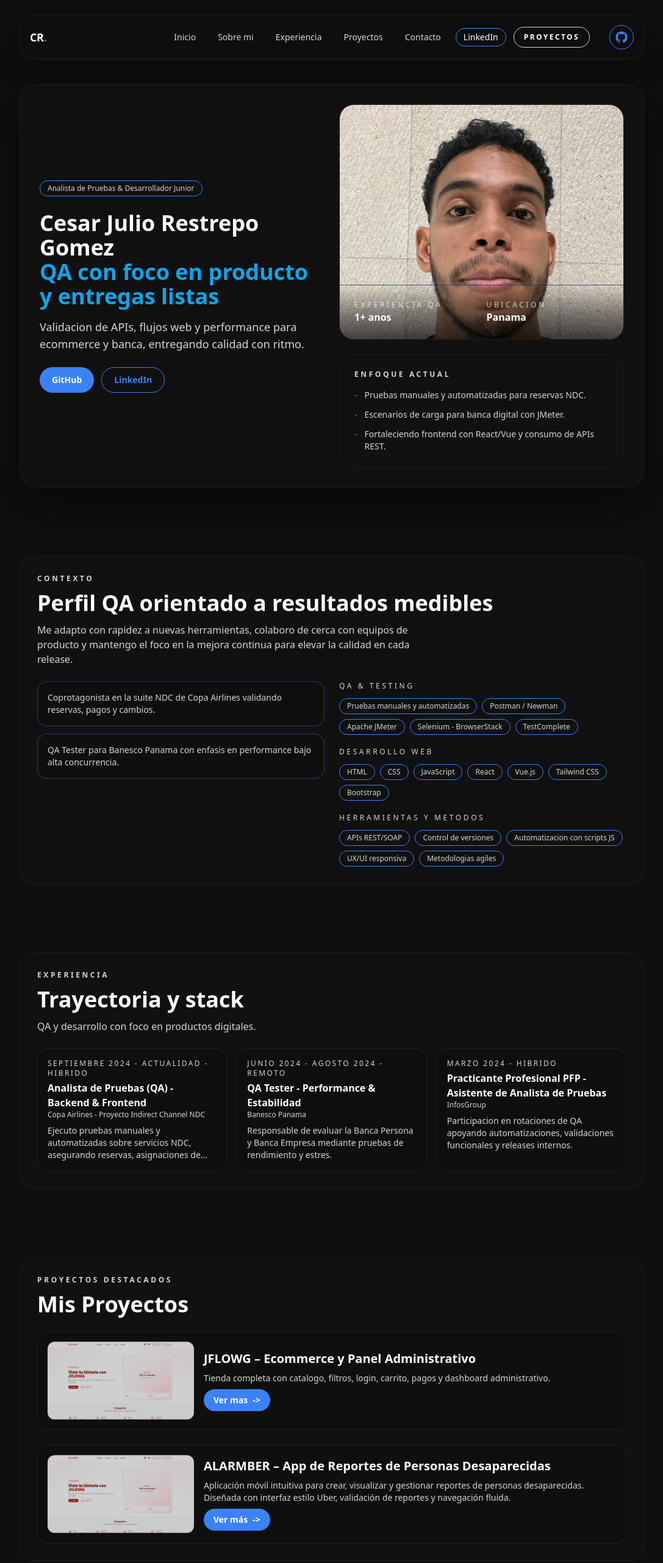
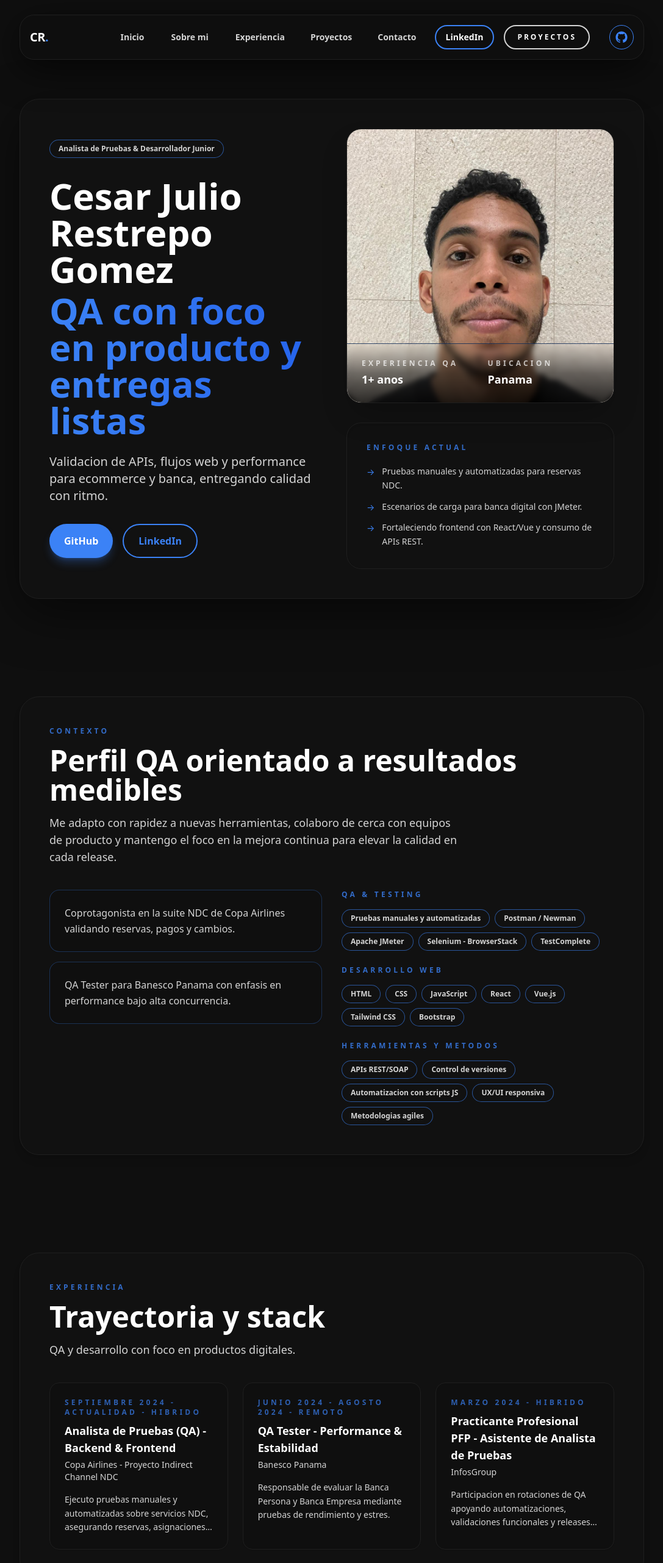
Before and after one commit to Restt015/PortafolioCR, a React (Vite) app in the folder Portafolio/: page / in a window 1280 px wide. Shown: the top 2563 px of the page at 61% size, without its empty margins (96-1183 px from the left). Built offline with nearby package versions, Linux system fonts and the light colour scheme.

Commit message:
docs: Actualizacion de componentes

```diff
--- a/Portafolio/src/components/layout/Header.jsx
+++ b/Portafolio/src/components/layout/Header.jsx
@@ -16,22 +16,22 @@ export default function Header() {
   };
 
   return (
-    <header className="sticky top-4 z-50 rounded-3xl border border-[#1f1f1f] bg-[#0f0f0f]/90 p-4 shadow-[0_10px_40px_rgba(0,0,0,0.4)] backdrop-blur">
+    <header className="sticky top-4 z-50 rounded-3xl border border-[#1f1f1f] bg-[#0f0f0f]/95 p-4 shadow-[0_15px_60px_rgba(0,0,0,0.6)] backdrop-blur-md transition-shadow duration-300 hover:shadow-[0_20px_80px_rgba(59,130,246,0.15)]">
       <div className="flex items-center justify-between gap-4 md:gap-8">
         <div className="flex items-center gap-3">
-          <Link to="/" className="text-lg font-semibold tracking-tight text-white">
+          <Link to="/" className="text-xl font-bold tracking-tight text-white transition-colors hover:text-[#3b82f6]">
             CR<span className="text-[#3b82f6]">.</span>
           </Link>
           <button
             type="button"
-            className="inline-flex items-center justify-center rounded-full border border-[#3b82f6] px-3 py-2 text-xs font-semibold uppercase tracking-[0.2em] text-white transition hover:bg-[#3b82f6] hover:text-[#0f0f0f] md:hidden"
+            className="inline-flex items-center justify-center rounded-full border-2 border-[#3b82f6] px-4 py-2.5 text-xs font-bold uppercase tracking-[0.25em] text-white transition-all hover:scale-105 hover:bg-[#3b82f6] hover:text-[#0f0f0f] hover:shadow-lg hover:shadow-[#3b82f6]/40 md:hidden"
             onClick={() => setOpen((prev) => !prev)}
           >
             Menu
           </button>
         </div>
         <nav className="hidden flex-1 md:block">
-          <ul className="flex flex-wrap items-center justify-end gap-3 text-sm font-medium text-[#d4d4d4]">
+          <ul className="flex flex-wrap items-center justify-end gap-4 text-sm font-semibold text-[#d4d4d4]">
             {navigationItems.map((item) => (
               <li key={item.id}>
                 {item.id === 'projects' ? (
@@ -44,7 +44,7 @@ export default function Header() {
                 ) : (
                   <a
                     href={`/#${item.id}`}
-                    className="inline-flex rounded-full px-3 py-1 transition hover:text-[#3b82f6] hover:bg-[#111111]"
+                    className="inline-flex rounded-full px-3.5 py-2 transition-all hover:scale-105 hover:text-[#3b82f6] hover:bg-[#111111]"
                   >
                     {item.label}
                   </a>
@@ -56,7 +56,7 @@ export default function Header() {
                 href="https://www.linkedin.com/in/cesar-restrepo-9ba6b22a3?utm_source=share&utm_campaign=share_via&utm_content=profile&utm_medium=ios_app"
                 target="_blank"
                 rel="noopener noreferrer"
-                className="inline-flex items-center gap-2 rounded-full border border-[#3b82f6] px-3 py-1 text-white transition hover:bg-[#3b82f6] hover:text-[#0f0f0f]"
+                className="inline-flex items-center gap-2 rounded-full border-2 border-[#3b82f6] px-4 py-2 text-white transition-all hover:scale-105 hover:bg-[#3b82f6] hover:text-[#0f0f0f] hover:shadow-lg hover:shadow-[#3b82f6]/40"
               >
                 LinkedIn
               </a>
@@ -64,7 +64,7 @@ export default function Header() {
             <li>
               <Link
                 to="/projects"
-                className="inline-flex items-center rounded-full border border-[#d4d4d4] px-4 py-2 text-xs font-semibold uppercase tracking-[0.2em] text-white transition hover:border-[#3b82f6] hover:text-[#3b82f6]"
+                className="inline-flex items-center rounded-full border-2 border-[#d4d4d4] px-5 py-2.5 text-xs font-bold uppercase tracking-[0.25em] text-white transition-all hover:scale-105 hover:border-[#3b82f6] hover:text-[#3b82f6] hover:shadow-lg hover:shadow-[#3b82f6]/30"
               >
                 Proyectos
               </Link>
--- a/Portafolio/src/components/ui/ContactCard.jsx
+++ b/Portafolio/src/components/ui/ContactCard.jsx
@@ -4,12 +4,12 @@ export default function ContactCard({ title, value, href }) {
   return (
     <Tag
       href={href}
-      className="flex-1 rounded-2xl border border-[#d4d4d4]/30 bg-[#111111] p-4 text-sm text-[#d4d4d4] shadow-sm transition hover:border-[#3b82f6] hover:shadow-[0_10px_30px_rgba(59,130,246,0.25)]"
+      className="flex-1 rounded-2xl border border-[#d4d4d4]/20 bg-[#111111] p-6 text-sm text-[#d4d4d4] shadow-sm transition-all duration-300 hover:scale-[1.02] hover:border-[#3b82f6] hover:bg-[#111111] hover:shadow-[0_10px_40px_rgba(59,130,246,0.3)]"
       target={href ? '_blank' : undefined}
       rel={href ? 'noreferrer' : undefined}
     >
-      <p className="text-xs uppercase tracking-[0.3em] text-[#d4d4d4]">{title}</p>
-      <p className="mt-2 text-base font-semibold text-white">{value}</p>
+      <p className="text-xs font-bold uppercase tracking-[0.35em] text-[#3b82f6]/70">{title}</p>
+      <p className="mt-3 text-lg font-semibold text-white">{value}</p>
     </Tag>
   );
 }
--- a/Portafolio/src/components/ui/SectionHeading.jsx
+++ b/Portafolio/src/components/ui/SectionHeading.jsx
@@ -7,14 +7,20 @@ export default function SectionHeading({ eyebrow, title, subtitle, align = 'left
   const alignment = alignmentMap[align] ?? alignmentMap.left;
 
   return (
-    <div className={`flex flex-col gap-3 ${alignment}`}>
+    <div className={`flex flex-col gap-4 ${alignment}`}>
       {eyebrow && (
-        <span className="text-xs font-semibold uppercase tracking-[0.3em] text-[#d4d4d4]">
+        <span className="text-xs font-bold uppercase tracking-[0.35em] text-[#3b82f6]/80">
           {eyebrow}
         </span>
       )}
-      <h2 className="text-3xl md:text-4xl font-semibold text-white">{title}</h2>
-      {subtitle && <p className="max-w-2xl text-[#d4d4d4] text-base">{subtitle}</p>}
+      <h2 className="text-3xl font-bold leading-tight text-white sm:text-4xl lg:text-5xl">
+        {title}
+      </h2>
+      {subtitle && (
+        <p className="max-w-2xl text-base leading-relaxed text-[#d4d4d4] sm:text-lg">
+          {subtitle}
+        </p>
+      )}
     </div>
   );
 }
--- a/Portafolio/src/components/ui/Tag.jsx
+++ b/Portafolio/src/components/ui/Tag.jsx
@@ -1,6 +1,6 @@
 export default function Tag({ children }) {
   return (
-    <span className="inline-flex items-center rounded-full border border-[#3b82f6] bg-[#111111] px-3 py-1 text-xs font-medium text-[#d4d4d4]">
+    <span className="inline-flex items-center rounded-full border border-[#3b82f6]/60 bg-[#111111] px-3.5 py-1.5 text-xs font-semibold text-[#d4d4d4] transition-all duration-200 hover:border-[#3b82f6] hover:bg-[#3b82f6]/10 hover:text-white">
       {children}
     </span>
   );
--- a/Portafolio/src/index.css
+++ b/Portafolio/src/index.css
@@ -5,6 +5,16 @@
 :root {
   font-family: 'Space Grotesk', 'Sora', system-ui, -apple-system, BlinkMacSystemFont, 'Segoe UI', sans-serif;
   color-scheme: dark;
+
+  /* Spacing scale */
+  --spacing-section: 3rem;
+  --spacing-card: 2rem;
+  --spacing-element: 1.5rem;
+
+  /* Typography scale */
+  --line-height-tight: 1.2;
+  --line-height-normal: 1.5;
+  --line-height-relaxed: 1.7;
 }
 
 @layer base {
@@ -13,10 +23,35 @@
     min-height: 100vh;
     background-color: #0f0f0f;
     color: #ffffff;
+    -webkit-font-smoothing: antialiased;
+    -moz-osx-font-smoothing: grayscale;
+    text-rendering: optimizeLegibility;
   }
 
   ::selection {
     background-color: #3b82f6;
     color: #0f0f0f;
   }
+
+  /* Improved focus styles for accessibility */
+  *:focus-visible {
+    outline: 2px solid #3b82f6;
+    outline-offset: 2px;
+  }
+
+  /* Better heading defaults */
+  h1, h2, h3, h4, h5, h6 {
+    line-height: var(--line-height-tight);
+    font-weight: 600;
+  }
+
+  /* Better paragraph defaults */
+  p {
+    line-height: var(--line-height-relaxed);
+  }
+
+  /* Smooth scrolling */
+  html {
+    scroll-behavior: smooth;
+  }
 }
--- a/Portafolio/src/sections/About.jsx
+++ b/Portafolio/src/sections/About.jsx
@@ -13,7 +13,7 @@ export default function About() {
   return (
     <motion.section
       id="about"
-      className="py-10"
+      className="py-12 sm:py-16"
       initial="hidden"
       whileInView="visible"
       viewport={{ once: true, amount: 0.2 }}
@@ -21,28 +21,28 @@ export default function About() {
     >
       <motion.div
         variants={sectionVariants}
-        className="rounded-[24px] border border-[#1f1f1f] bg-[#111111] p-7 shadow-sm"
+        className="rounded-[32px] border border-[#1f1f1f] bg-[#111111] p-8 shadow-lg sm:p-10 lg:p-12"
       >
         <SectionHeading eyebrow="Contexto" title={aboutContent.title} subtitle={aboutContent.description} />
 
-        <div className="mt-6 grid gap-6 md:grid-cols-2">
-          <div className="space-y-3">
+        <div className="mt-10 grid gap-8 lg:grid-cols-2">
+          <div className="space-y-4">
             {aboutContent.highlights.slice(0, 2).map((item) => (
               <motion.div
                 key={item}
-                className="rounded-2xl border border-[#3b82f6]/40 bg-[#0f0f0f] p-4 text-sm text-[#d4d4d4]"
-                whileHover={{ scale: 1.02 }}
+                className="rounded-2xl border border-[#3b82f6]/30 bg-[#0f0f0f] p-6 text-base leading-relaxed text-[#d4d4d4] shadow-sm transition-all duration-300 hover:scale-[1.02] hover:border-[#3b82f6]/50 hover:bg-[#111111] hover:shadow-[0_10px_40px_rgba(59,130,246,0.15)]"
+                whileHover={{ y: -2 }}
               >
                 {item}
               </motion.div>
             ))}
           </div>
 
-          <div className="space-y-5">
+          <div className="space-y-6">
             {skills.map((group) => (
               <motion.div key={group.title} variants={sectionVariants}>
-                <p className="text-xs uppercase tracking-[0.3em] text-[#d4d4d4]">{group.title}</p>
-                <div className="mt-3 flex flex-wrap gap-2">
+                <p className="text-xs font-bold uppercase tracking-[0.35em] text-[#3b82f6]/80">{group.title}</p>
+                <div className="mt-4 flex flex-wrap gap-2">
                   {group.items.map((skill) => (
                     <Tag key={skill}>{skill}</Tag>
                   ))}
--- a/Portafolio/src/sections/Experience.jsx
+++ b/Portafolio/src/sections/Experience.jsx
@@ -13,7 +13,7 @@ export default function Experience() {
   return (
     <motion.section
       id="experience"
-      className="py-10"
+      className="py-12 sm:py-16"
       initial="hidden"
       whileInView="visible"
       viewport={{ once: true, amount: 0.2 }}
@@ -21,24 +21,24 @@ export default function Experience() {
     >
       <motion.div
         variants={sectionVariants}
-        className="rounded-[24px] border border-[#1f1f1f] bg-[#111111] p-7 shadow-sm"
+        className="rounded-[32px] border border-[#1f1f1f] bg-[#111111] p-8 shadow-lg sm:p-10 lg:p-12"
       >
         <SectionHeading
           eyebrow="Experiencia"
           title="Trayectoria y stack"
           subtitle="QA y desarrollo con foco en productos digitales."
         />
-        <div className="mt-6 grid gap-4 md:grid-cols-3">
+        <div className="mt-10 grid gap-6 md:grid-cols-2 lg:grid-cols-3">
           {items.map((item) => (
             <motion.div
               key={`${item.company}-${item.period}`}
-              className="rounded-2xl border border-[#1f1f1f] bg-[#0f0f0f] p-4 text-sm text-[#d4d4d4]"
-              whileHover={{ y: -4 }}
+              className="group rounded-2xl border border-[#1f1f1f] bg-[#0f0f0f] p-6 text-sm text-[#d4d4d4] shadow-sm transition-all duration-300 hover:scale-[1.03] hover:border-[#3b82f6]/50 hover:bg-[#111111] hover:shadow-[0_10px_40px_rgba(59,130,246,0.2)]"
+              whileHover={{ y: -6 }}
             >
-              <p className="text-xs uppercase tracking-[0.2em] text-[#d4d4d4]">{item.period}</p>
-              <p className="mt-1 text-base font-semibold text-white">{item.role}</p>
-              <p className="text-xs text-[#d4d4d4]">{item.company}</p>
-              <p className="mt-2 line-clamp-3">{item.summary}</p>
+              <p className="text-xs font-bold uppercase tracking-[0.35em] text-[#3b82f6]/70">{item.period}</p>
+              <p className="mt-2 text-lg font-bold text-white">{item.role}</p>
+              <p className="mt-1 text-sm text-[#d4d4d4]">{item.company}</p>
+              <p className="mt-4 line-clamp-3 leading-relaxed">{item.summary}</p>
             </motion.div>
           ))}
         </div>
--- a/Portafolio/src/sections/Hero.jsx
+++ b/Portafolio/src/sections/Hero.jsx
@@ -21,55 +21,57 @@ export default function Hero() {
   } = heroContent;
 
   return (
-    <motion.section id="hero" variants={sectionVariants} initial="hidden" animate="visible" className="py-10">
+    <motion.section id="hero" variants={sectionVariants} initial="hidden" animate="visible" className="py-12 sm:py-16">
       <motion.div
         variants={sectionVariants}
-        className="flex flex-col gap-6 rounded-[28px] border border-[#1f1f1f] bg-[#111111] p-8 shadow-[0_25px_80px_rgba(0,0,0,0.5)] md:flex-row md:items-center"
+        className="flex flex-col gap-8 rounded-[32px] border border-[#1f1f1f] bg-[#111111] p-8 shadow-[0_25px_80px_rgba(0,0,0,0.5)] sm:p-10 md:flex-row md:items-center lg:gap-12 lg:p-12"
       >
-        <div className="flex-1 space-y-6">
+        <div className="flex-1 space-y-8">
           <motion.div variants={sectionVariants}>
             <Tag>{role}</Tag>
           </motion.div>
-          <div className="space-y-4">
-            <motion.h1 variants={sectionVariants} className="text-4xl font-semibold text-white sm:text-4xl">
+          <div className="space-y-6">
+            <motion.h1 variants={sectionVariants} className="text-4xl font-bold leading-tight text-white sm:text-5xl lg:text-6xl">
               {name}
-              <span className="block text-sky-500">{punchline}</span>
+              <span className="mt-2 block bg-gradient-to-r from-[#3b82f6] to-[#2563eb] bg-clip-text text-transparent">
+                {punchline}
+              </span>
             </motion.h1>
-            <motion.p variants={sectionVariants} className="text-base text-[#d4d4d4] sm:text-lg">
+            <motion.p variants={sectionVariants} className="text-base leading-relaxed text-[#d4d4d4] sm:text-lg lg:text-xl">
               {description}
             </motion.p>
           </div>
-          <motion.div variants={sectionVariants} className="flex flex-wrap gap-3 text-sm font-semibold">
+          <motion.div variants={sectionVariants} className="flex flex-wrap gap-4 text-sm font-semibold">
             <motion.a
-              whileHover={{ scale: 1.02 }}
-              whileTap={{ scale: 0.98 }}
+              whileHover={{ scale: 1.03 }}
+              whileTap={{ scale: 0.97 }}
               href={primaryAction.href}
-              className="inline-flex items-center gap-2 rounded-full bg-[#3b82f6] px-5 py-2.5 text-white transition hover:bg-[#2563eb]"
+              className="inline-flex items-center gap-2 rounded-full bg-[#3b82f6] px-6 py-3.5 text-base text-white shadow-lg shadow-[#3b82f6]/30 transition-all hover:bg-[#2563eb] hover:shadow-xl hover:shadow-[#3b82f6]/40"
             >
               {primaryAction.label}
             </motion.a>
             <motion.a
-              whileHover={{ scale: 1.02 }}
-              whileTap={{ scale: 0.98 }}
+              whileHover={{ scale: 1.03 }}
+              whileTap={{ scale: 0.97 }}
               href={secondaryAction.href}
-              className="inline-flex items-center gap-2 rounded-full border border-[#3b82f6] px-5 py-2.5 text-[#3b82f6] transition hover:bg-[#111111]"
+              className="inline-flex items-center gap-2 rounded-full border-2 border-[#3b82f6] px-6 py-3.5 text-base text-[#3b82f6] transition-all hover:bg-[#3b82f6]/10"
             >
               {secondaryAction.label}
             </motion.a>
           </motion.div>
         </div>
-        <div className="flex flex-1 flex-col gap-6">
+        <div className="flex flex-1 flex-col gap-6 lg:gap-8">
           <motion.div
             variants={sectionVariants}
-            className="relative overflow-hidden rounded-3xl border border-[#1f1f1f] bg-[#111111]"
+            className="relative overflow-hidden rounded-3xl border border-[#1f1f1f] bg-[#111111] shadow-2xl"
           >
-            <img src={profileImg} alt={`Retrato de ${name}`} className="h-80 w-full object-cover object-center sm:h-96" />
+            <img src={profileImg} alt={`Retrato de ${name}`} className="h-80 w-full object-cover object-center sm:h-96 lg:h-[28rem]" />
             {!!metrics.length && (
-              <div className="absolute inset-x-0 bottom-0 flex flex-wrap gap-4 border-t border-[#3b82f6]/30 bg-gradient-to-t from-black/70 via-black/40 to-transparent p-6 text-sm text-white">
+              <div className="absolute inset-x-0 bottom-0 flex flex-wrap gap-6 border-t border-[#3b82f6]/30 bg-gradient-to-t from-black/80 via-black/50 to-transparent p-6 text-sm text-white backdrop-blur-sm">
                 {metrics.map((metric) => (
                   <div key={metric.label} className="min-w-[120px] flex-1">
-                    <p className="text-xs uppercase tracking-[0.3em] text-white/70">{metric.label}</p>
-                    <p className="text-base font-semibold">{metric.value}</p>
+                    <p className="text-xs font-bold uppercase tracking-[0.35em] text-white/70">{metric.label}</p>
+                    <p className="mt-1 text-lg font-bold">{metric.value}</p>
                   </div>
                 ))}
               </div>
@@ -78,16 +80,16 @@ export default function Hero() {
           {!!spotlight.length && (
             <motion.div
               variants={sectionVariants}
-              className="rounded-3xl border border-[#1f1f1f] bg-[#111111] p-6 shadow-inner"
+              className="rounded-3xl border border-[#1f1f1f] bg-[#111111] p-6 shadow-inner lg:p-8"
             >
-              <p className="text-xs font-semibold uppercase tracking-[0.3em] text-[#d4d4d4]">Enfoque actual</p>
-              <ul className="mt-4 space-y-3 text-sm text-[#d4d4d4]">
+              <p className="text-xs font-bold uppercase tracking-[0.35em] text-[#3b82f6]/80">Enfoque actual</p>
+              <ul className="mt-5 space-y-3 text-sm text-[#d4d4d4]">
                 {spotlight.map((item) => (
                   <motion.li key={item} className="flex gap-3" whileHover={{ x: 4 }}>
-                    <span aria-hidden="true" className="text-[#3b82f6]">
-                      -
+                    <span aria-hidden="true" className="mt-0.5 text-[#3b82f6]">
+                      →
                     </span>
-                    <span>{item}</span>
+                    <span className="leading-relaxed">{item}</span>
                   </motion.li>
                 ))}
               </ul>
--- a/Portafolio/src/sections/Projects.jsx
+++ b/Portafolio/src/sections/Projects.jsx
@@ -12,7 +12,7 @@ export default function ProjectsShowcase() {
   return (
     <motion.section
       id="projects"
-      className="py-10"
+      className="py-12 sm:py-16"
       initial="hidden"
       whileInView="visible"
       viewport={{ once: true, amount: 0.2 }}
@@ -20,67 +20,68 @@ export default function ProjectsShowcase() {
     >
       <motion.div
         variants={sectionVariants}
-        className="rounded-[24px] border border-[#1f1f1f] bg-[#111111] p-7 shadow-sm"
+        className="rounded-[32px] border border-[#1f1f1f] bg-[#111111] p-8 shadow-lg sm:p-10 lg:p-12"
       >
         <SectionHeading
-          eyebrow="Proyectos Destacados"
-          title=" Mis Proyectos"
-
+          eyebrow="Proyectos"
+          title="Proyectos destacados"
+          subtitle="Preview rapido de JFLOWG y ALARMBER."
         />
 
+        {/* JFLOWG Card */}
         <motion.div
           variants={sectionVariants}
-          className="mt-6 flex flex-col gap-4 rounded-2xl border border-[#1f1f1f] bg-[#0f0f0f] p-4 md:flex-row md:items-center"
-          whileHover={{ y: -3 }}
+          className="mt-10 flex flex-col gap-6 rounded-3xl border border-[#1f1f1f] bg-[#0f0f0f] p-6 shadow-lg transition-all duration-300 hover:scale-[1.01] hover:border-[#3b82f6]/50 hover:shadow-[0_20px_60px_rgba(59,130,246,0.2)] md:flex-row md:items-center lg:p-8"
+          whileHover={{ y: -4 }}
         >
           <motion.img
             src={imgPreview}
             alt="JFLOWG preview"
-            className="h-36 w-full rounded-xl object-cover md:h-32 md:w-60"
+            className="h-48 w-full rounded-2xl object-cover shadow-lg md:h-40 md:w-72 lg:h-52 lg:w-80"
             initial={{ opacity: 0.8 }}
-            whileHover={{ scale: 1.02 }}
+            whileHover={{ scale: 1.03 }}
             transition={{ duration: 0.5 }}
           />
-          <div className="flex-1 space-y-2">
-            <h3 className="text-xl font-semibold text-white">JFLOWG – Ecommerce y Panel Administrativo</h3>
-            <p className="text-sm text-[#d4d4d4]">
+          <div className="flex-1 space-y-4">
+            <h3 className="text-2xl font-bold text-white lg:text-3xl">JFLOWG – Ecommerce y Panel Administrativo</h3>
+            <p className="leading-relaxed text-[#d4d4d4]">
               Tienda completa con catalogo, filtros, login, carrito, pagos y dashboard administrativo.
             </p>
             <Link
               to="/projects/jflowg"
-              className="inline-flex items-center gap-2 rounded-full bg-[#3b82f6] px-4 py-2 text-sm font-semibold text-white transition hover:bg-[#2563eb]"
+              className="inline-flex items-center gap-2 rounded-full bg-[#3b82f6] px-6 py-3 text-base font-semibold text-white shadow-lg shadow-[#3b82f6]/30 transition-all hover:scale-105 hover:bg-[#2563eb] hover:shadow-xl hover:shadow-[#3b82f6]/40"
             >
-              Ver mas
-              <span aria-hidden="true">-&gt;</span>
+              Ver más
+              <span aria-hidden="true">→</span>
             </Link>
           </div>
         </motion.div>
 
-        {/* New ALARMBER Card */}
+        {/* ALARMBER Card */}
         <motion.div
           variants={sectionVariants}
-          className="mt-6 flex flex-col gap-4 rounded-2xl border border-[#1f1f1f] bg-[#0f0f0f] p-4 md:flex-row md:items-center"
-          whileHover={{ y: -3 }}
+          className="mt-6 flex flex-col gap-6 rounded-3xl border border-[#1f1f1f] bg-[#0f0f0f] p-6 shadow-lg transition-all duration-300 hover:scale-[1.01] hover:border-[#3b82f6]/50 hover:shadow-[0_20px_60px_rgba(59,130,246,0.2)] md:flex-row md:items-center lg:p-8"
+          whileHover={{ y: -4 }}
         >
           <motion.img
             src={imgPreview} // Using JFLOWG image as placeholder
             alt="ALARMBER preview"
-            className="h-36 w-full rounded-xl object-cover md:h-32 md:w-60"
+            className="h-48 w-full rounded-2xl object-cover shadow-lg md:h-40 md:w-72 lg:h-52 lg:w-80"
             initial={{ opacity: 0.8 }}
-            whileHover={{ scale: 1.02 }}
+            whileHover={{ scale: 1.03 }}
             transition={{ duration: 0.5 }}
           />
-          <div className="flex-1 space-y-2">
-            <h3 className="text-xl font-semibold text-white">ALARMBER – App de Reportes de Personas Desaparecidas</h3>
-            <p className="text-sm text-[#d4d4d4]">
+          <div className="flex-1 space-y-4">
+            <h3 className="text-2xl font-bold text-white lg:text-3xl">ALARMBER – App de Reportes de Personas Desaparecidas</h3>
+            <p className="leading-relaxed text-[#d4d4d4]">
               Aplicación móvil intuitiva para crear, visualizar y gestionar reportes de personas desaparecidas. Diseñada con interfaz estilo Uber, validación de reportes y navegación fluida.
             </p>
             <Link
               to="/projects/alarmber"
-              className="inline-flex items-center gap-2 rounded-full bg-[#3b82f6] px-4 py-2 text-sm font-semibold text-white transition hover:bg-[#2563eb]"
+              className="inline-flex items-center gap-2 rounded-full bg-[#3b82f6] px-6 py-3 text-base font-semibold text-white shadow-lg shadow-[#3b82f6]/30 transition-all hover:scale-105 hover:bg-[#2563eb] hover:shadow-xl hover:shadow-[#3b82f6]/40"
             >
               Ver más
-              <span aria-hidden="true">-&gt;</span>
+              <span aria-hidden="true">→</span>
             </Link>
           </div>
         </motion.div>
```
Also changed, not shown: Portafolio/src/components/layout/Footer.jsx (+17 -15 lines), Portafolio/src/sections/Contact.jsx (+6 -6 lines).
